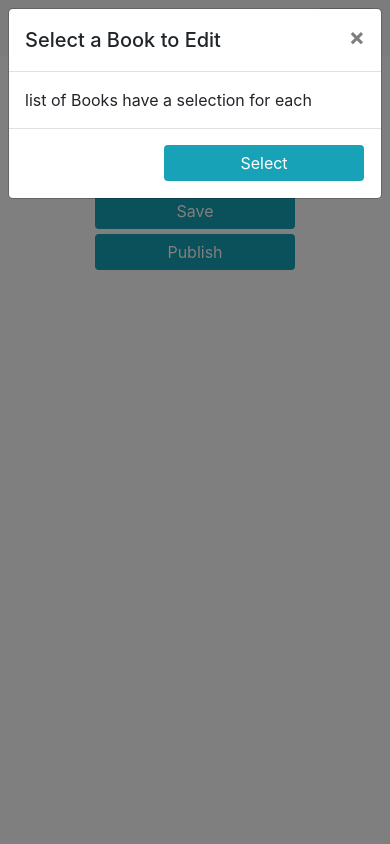
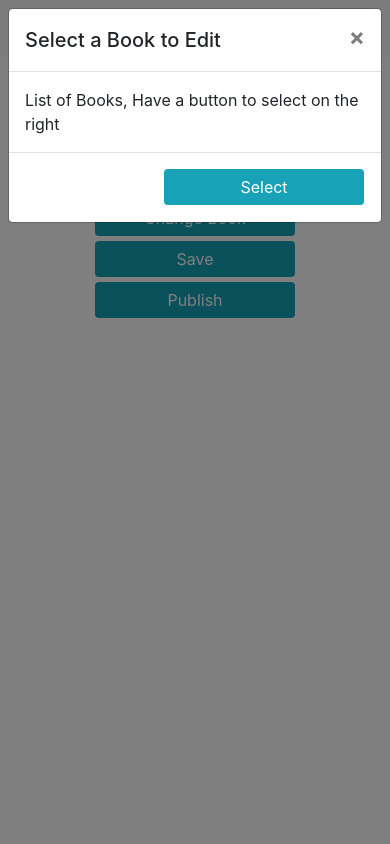
Before and after one commit to BITNULLS/storybook, a Flask app: page /admin/edit_book in a window 390 px wide. Run offline with Flask 2, Linux system fonts and the light colour scheme; parts of the project's set-up code (start-up, migrations or seed data) failed here and were passed over; some libraries are stand-ins or nearby versions.

Commit message:
created modal designs

```diff
--- a/edu_storybook/templates/admin/edit_book.html
+++ b/edu_storybook/templates/admin/edit_book.html
@@ -17,16 +17,25 @@
 
 ~navbar
 
+<!--Creating Space at the top of the page-->
+<div class="row mt-5">
+  <div class="col-12 col-md-4 col-sm-3"></div>
+  <div class="col"></div>
+</div>
+
+<!--Title of page-->
 <div class="Edit_Book">
   <h1 class="text-center mb-5">Edit Book</h1>
 </div>
 
+<!--JS to make modal pop up upon opening window-->
 <script>
   $(document).ready(function(){
       $("#selectBookModal").modal('show');
   });
 </script>
 
+<!--Modal for selecting a book-->
 <div class="modal fade" id="selectBookModal" tabindex="-1" role="dialog" aria-labelledby="selectBookModalLabel" aria-hidden="true">
   <div class="modal-dialog" role="document">
     <div class="modal-content">
@@ -37,8 +46,8 @@
         </button>
       </div>
       <div class="modal-body">
-        list of Books
-        have a selection for each
+        List of Books,
+        Have a button to select on the right
       </div>
       <div class="modal-footer">
         <button type="button" class="btn btn-primary btn-atts bg-info" data-dismiss="modal">Select</button>
--- a/edu_storybook/templates/admin/index.html
+++ b/edu_storybook/templates/admin/index.html
@@ -3,6 +3,15 @@
    {
      min-width: 200px;
      max-width: 200px;
+     margin-left: 5px !important;
+     margin-right: 5px !important;
+     margin-bottom: 5px !important;
+     border-style: none;
+   }
+   .btn-random
+   {
+     min-width: 100px;
+     max-width: 100px;
      margin-left: 5px !important;
      margin-right: 5px !important;
      margin-bottom: 5px !important;
@@ -28,12 +37,12 @@
        <div class="modal-body">
          <form>
 
-            <label for="message-text" class="col-form-label">ID:</label>
+            <label for="message-text" class="col-form-label">Study ID:</label>
             <div class="input-group mb-3">
                <input type="text" class="form-control" id="study_id" placeholder="123456" aria-label="123456" aria-describedby="basic-addon2">
                <div class="input-group-append">
                   <!--TODO: Actually generate a random code and place in the input area-->
-                 <span class="input-group-text" id="new_id">Randomize</span>
+                  <button type="button" class="btn btn-primary btn-random bg-info" id="new_id">Randomize</button>
                </div>
             </div>
 
@@ -46,16 +55,12 @@
             <div class="input-group mb-3">
                <input type="text" class="form-control" href="#" id="school_id" placeholder="University of Delaware" aria-label="University of Delaware" aria-describedby="basic-addon2">
                <div class="input-group-append">
-                  <div class="btn-group">
-                     <button type="button" class="btn btn-secondary dropdown-toggle" data-toggle="dropdown" aria-haspopup="true" aria-expanded="false"></button>
-                     <div class="dropdown-menu dropdown-menu-right">
-                        <!--TODO: Replace hard coded list for list of schools-->
-                        <!--Placeholder for the list of school-->
-                       <a class="dropdown-item">School 1</a>
-                       <a class="dropdown-item">School 2</a>
-                       <a class="dropdown-item">School 3</a>
-                     </div>
-                   </div>
+                  <button type="button" class="btn btn-primary btn-random bg-info dropdown-toggle" id="school_id" data-toggle="dropdown" aria-haspopup="true" aria-expanded="false"></button>
+                  <div class="dropdown-menu dropdown-menu-left" role="menu">
+                     <!--TODO: Replace hard coded list for list of schools-->
+                     <!--Placeholder for the list of school to show up in the dropdown-->
+                     <a class="dropdown-item" data-value="1"><a href="#">One</a></a>
+                  </div>
                </div>
             </div>
           </form>
```
